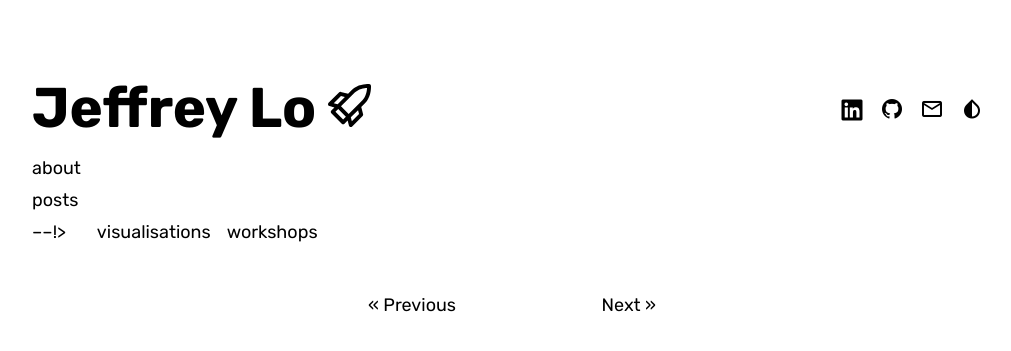
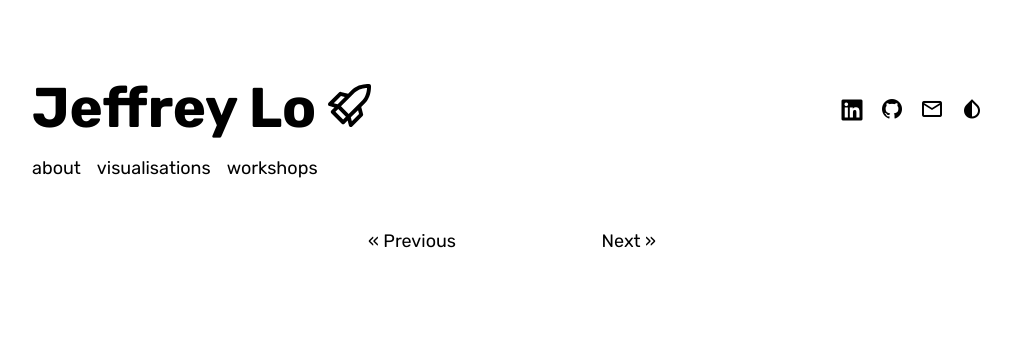
Before and after one commit to jeffreycklo/jeffreycklo.github.io, a Jekyll site: the page built from index.html, in a window 1280 px wide. Shown: the top 351 px of the page, without its empty margins (128-1139 px from the left). Built offline with Jekyll 4.4.1, drawn with Linux system fonts in a browser that asks for light colours; nearby versions of some CDN libraries; some web fonts are replaced; the list of posts is cut into pages by our own code.

Commit message:
Update header.html

```diff
--- a/_includes/main/header.html
+++ b/_includes/main/header.html
@@ -8,7 +8,6 @@
 
         <ul>
             <li><a href="{{ '/about' | prepend: site.baseurl }}">about</a></li>
-            <!–– <li><a href="{{ '/posts' | prepend: site.baseurl }}">posts</a></li> ––!>
             <li><a href="{{ '/visualisations' | prepend: site.baseurl }}">visualisations</a></li>
             <li><a href="{{ '/workshops' | prepend: site.baseurl }}">workshops</a></li>
         </ul>
```
